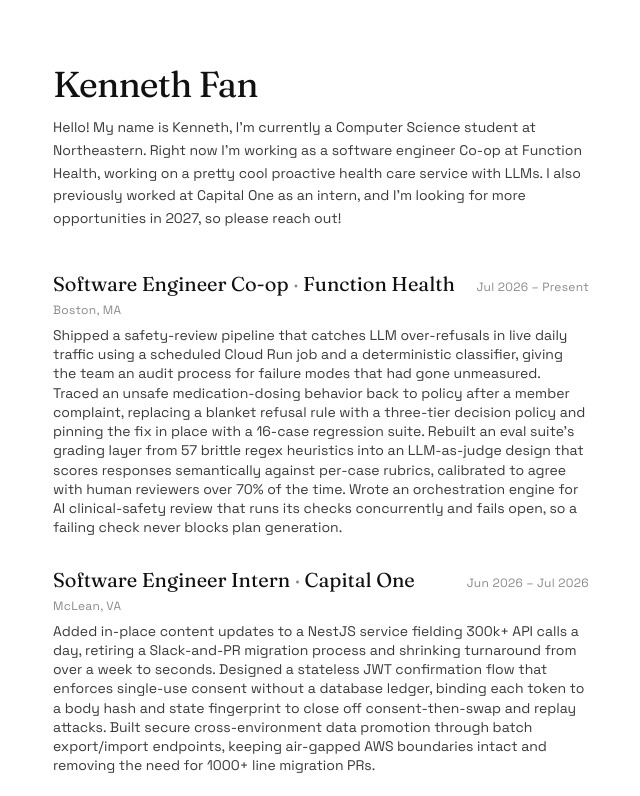
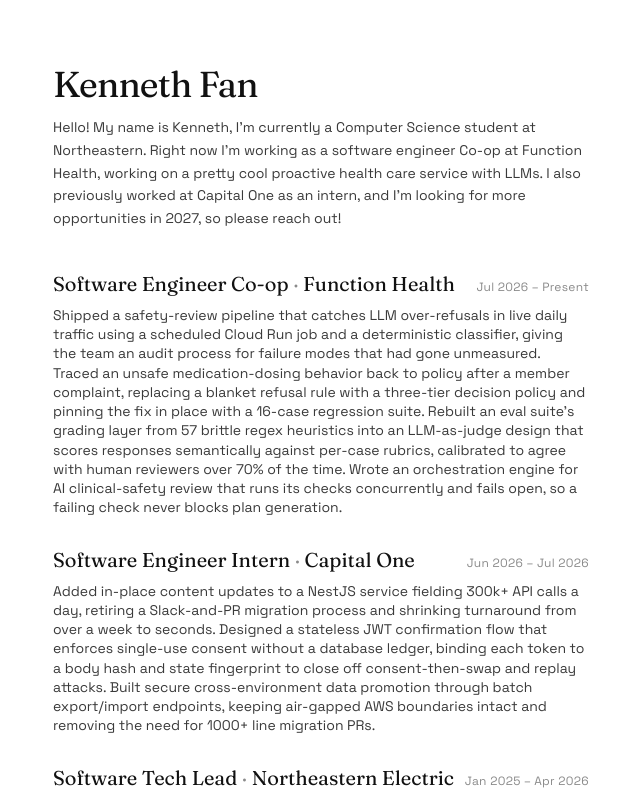
Before and after one commit to Wallfou/personal-website, a Next.js app: page / in a window 1280 px wide. Shown: the top 796 px of the page, without its empty margins (319-959 px from the left). Built offline with nearby package versions, Linux system fonts and the light colour scheme.

Commit message:
Drop company locations from experience entries

```diff
--- a/src/app/page.tsx
+++ b/src/app/page.tsx
@@ -16,7 +16,7 @@
         <div className="space-y-7">
           {experiences.map((exp) => (
             <div key={exp.organization}>
-              <div className="flex flex-col sm:flex-row sm:items-baseline sm:justify-between gap-0.5 mb-1">
+              <div className="flex flex-col sm:flex-row sm:items-baseline sm:justify-between gap-0.5 mb-2">
                 <h3 className="font-serif text-lg md:text-xl">
                   {exp.role} <span className="text-[#8a8a8a]">·</span>{" "}
                   {exp.organization}
@@ -25,9 +25,6 @@
                   {exp.period}
                 </span>
               </div>
-              <p className="text-xs tracking-wide text-[#8a8a8a] mb-2">
-                {exp.location}
-              </p>
               <p className="text-sm leading-snug text-[#3a3a3a]">
                 {exp.highlights.join(". ")}.
               </p>
```
